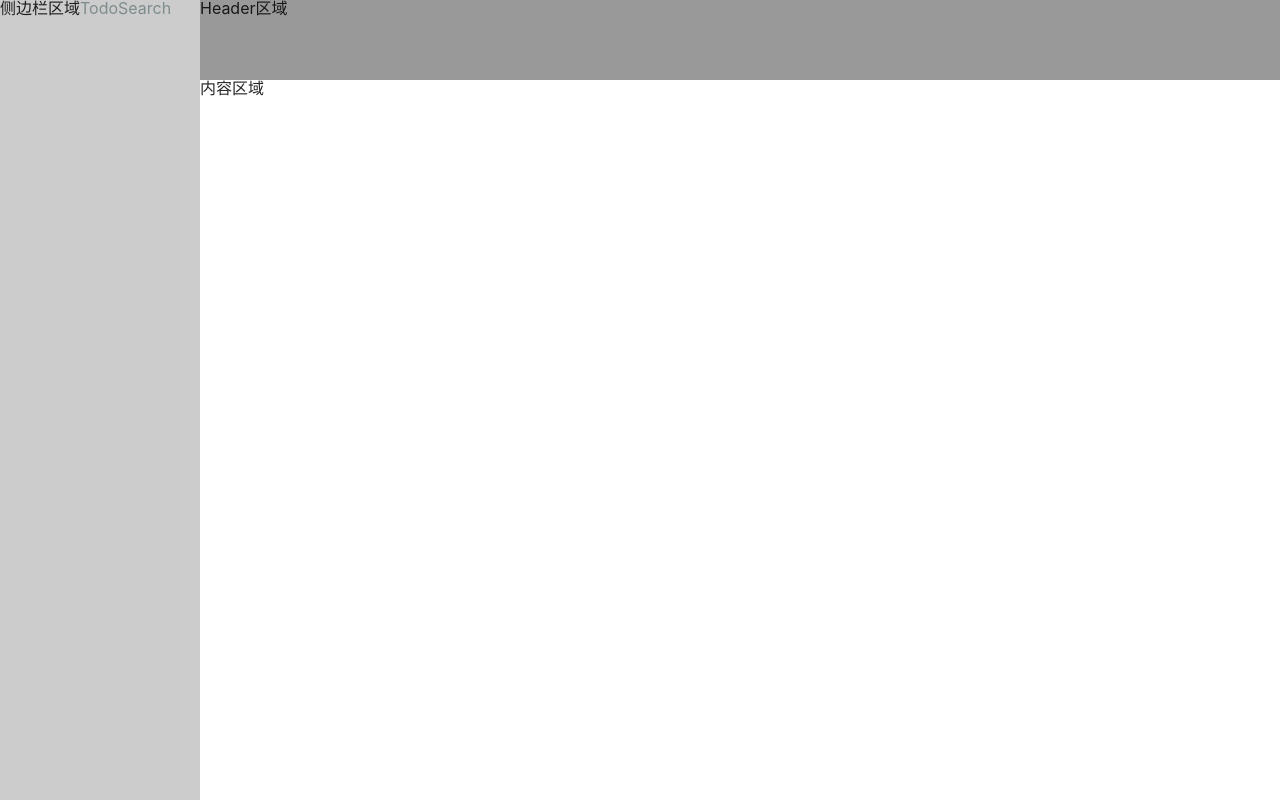
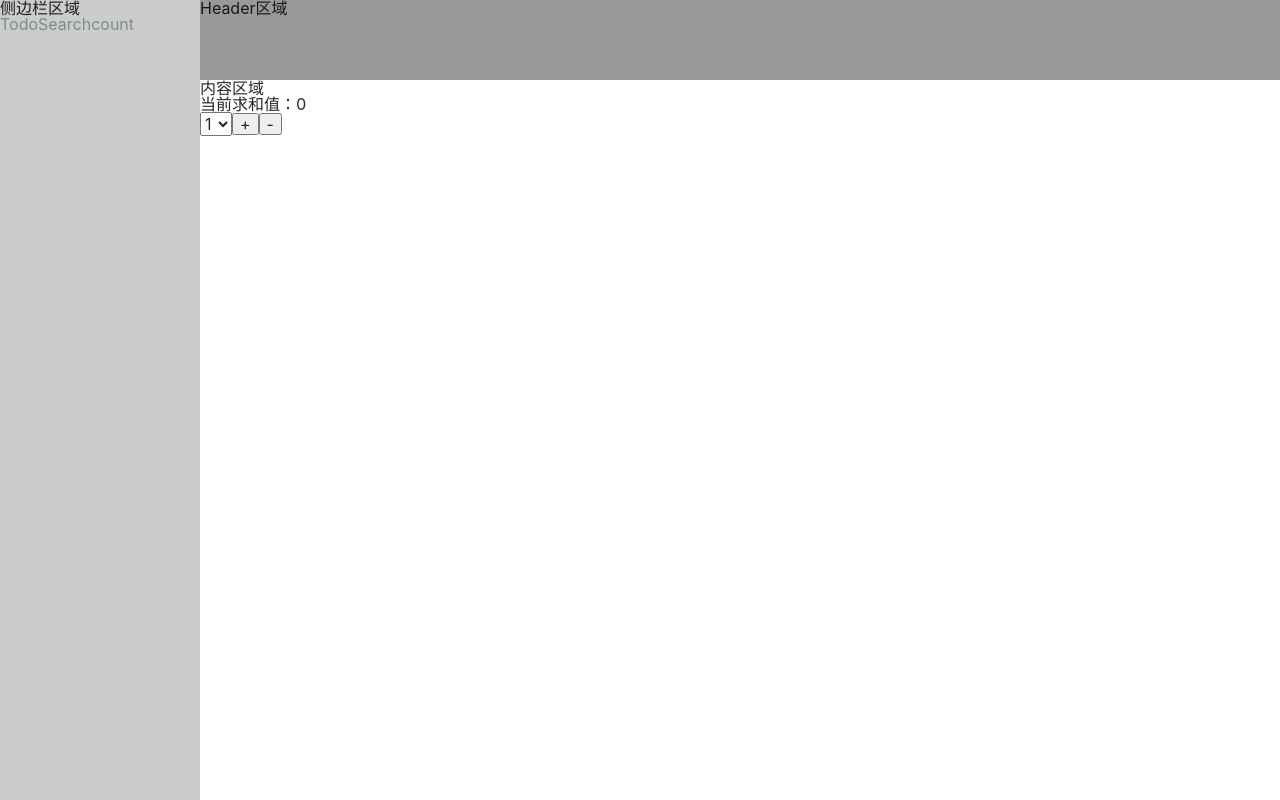
Before and after one commit to LewisLen/Recording, a React (Create React App) app in the folder React/React-cli/: page /count in a window 1280 px wide. Built offline with nearby package versions, Linux system fonts and the light colour scheme.

Commit message:
add:redux

```diff
--- a/React/React-cli/package.json
+++ b/React/React-cli/package.json
@@ -12,8 +12,10 @@
     "pubsub-js": "^1.9.3",
     "react": "^16.13.1",
     "react-dom": "^16.13.1",
+    "react-redux": "^7.2.3",
     "react-router-dom": "^5.2.0",
-    "react-scripts": "3.4.3"
+    "react-scripts": "3.4.3",
+    "redux": "^4.0.5"
   },
   "scripts": {
     "start": "react-scripts start",
--- a/React/React-cli/src/index.js
+++ b/React/React-cli/src/index.js
@@ -2,6 +2,7 @@ import React from 'react';
 import ReactDOM from 'react-dom';
 import { BrowserRouter as Router } from 'react-router-dom';
 import App from './App.jsx';
+import './store';
 
 ReactDOM.render(
   // 严格模式，检查组件代码
--- /dev/null
+++ b/React/React-cli/src/store/index.js
@@ -0,0 +1,8 @@
+import { createStore } from 'redux';
+import reducer from './reducer';
+
+// 1. 创建store
+// 2. 建立reducer(函数)来管理store
+const store = createStore(reducer,window.__REDUX_DEVTOOLS_EXTENSION__ && window.__REDUX_DEVTOOLS_EXTENSION__()) // 创建数据存储仓库
+// const store = createStore(reducer);
+export default store;
--- /dev/null
+++ b/React/React-cli/src/store/reducer.js
@@ -0,0 +1,17 @@
+const initState = {
+  count: 0
+};
+
+export default (state = initState,action) => {
+  const {type,value} = action;
+  if(type === 'INCREMENTVALUE'){
+    let newState = JSON.parse(JSON.stringify(state)) //深度拷贝state
+    newState.count = state.count + value
+    return newState
+  }else if(type === 'DECREMENTVALUE'){
+    let newState = JSON.parse(JSON.stringify(state)) //深度拷贝state
+    newState.count = state.count - value
+    return newState
+  }
+  return state
+}
--- a/React/React-cli/src/views/Content.jsx
+++ b/React/React-cli/src/views/Content.jsx
@@ -1,5 +1,6 @@
 import React, { Component } from 'react'
 import { Route } from 'react-router-dom'
+import Count from './Count'
 import ProductDetail from './ProductDetail'
 import ProductList from './ProductList'
 import Todo from './Todo'
@@ -12,6 +13,7 @@ export default class Content extends Component {
         <Route path="/todo"><Todo/></Route>
         <Route path="/productList"><ProductList/></Route>
         <Route path="/productDetail/:id" component={ProductDetail}></Route>
+        <Route path="/count" component={Count}></Route>
       </div>
     )
   }
--- /dev/null
+++ b/React/React-cli/src/views/Count.jsx
@@ -0,0 +1,42 @@
+import React, { Component } from 'react';
+import store from '../store';
+
+export default class Count extends Component {
+  state = store.getState()
+  componentDidMount(){
+    store.subscribe(this.storeChangeState)
+  }
+  increment = () => {
+    const selectVal = parseInt(this.selectNumber.value);
+    const action ={
+      type:'INCREMENTVALUE',
+      value: selectVal
+    }
+    store.dispatch(action)
+  }
+  decrement = () => {
+    const selectVal = parseInt(this.selectNumber.value);
+    const action ={
+      type:'DECREMENTVALUE',
+      value: selectVal
+    }
+    store.dispatch(action)
+  }
+  storeChangeState = () => {
+    this.setState({})
+  }
+  render() {
+    return (
+      <div>
+        <h1>当前求和值：{store.getState().count}</h1>
+        <select ref={c => this.selectNumber = c}>
+          <option value="1">1</option>
+          <option value="2">2</option>
+          <option value="3">3</option>
+        </select>
+        <button onClick={this.increment}>+</button>
+        <button onClick={this.decrement}>-</button>
+      </div>
+    )
+  }
+}
--- a/React/React-cli/src/views/SideBar.jsx
+++ b/React/React-cli/src/views/SideBar.jsx
@@ -8,6 +8,7 @@ export default class SideBar extends Component {
         侧边栏区域
         <Link to="/todo">Todo</Link>
         <Link to="/productList">Search</Link>
+        <Link to="/count">count</Link>
       </div>
     )
   }
```
Also changed, not shown: 2 other files (tests, documents, lock files or other folders).
